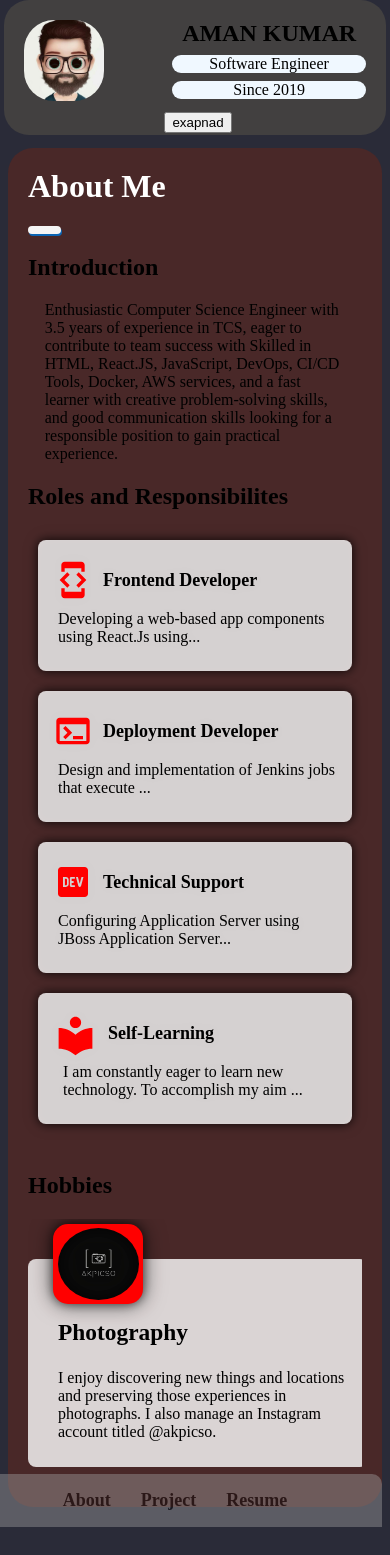
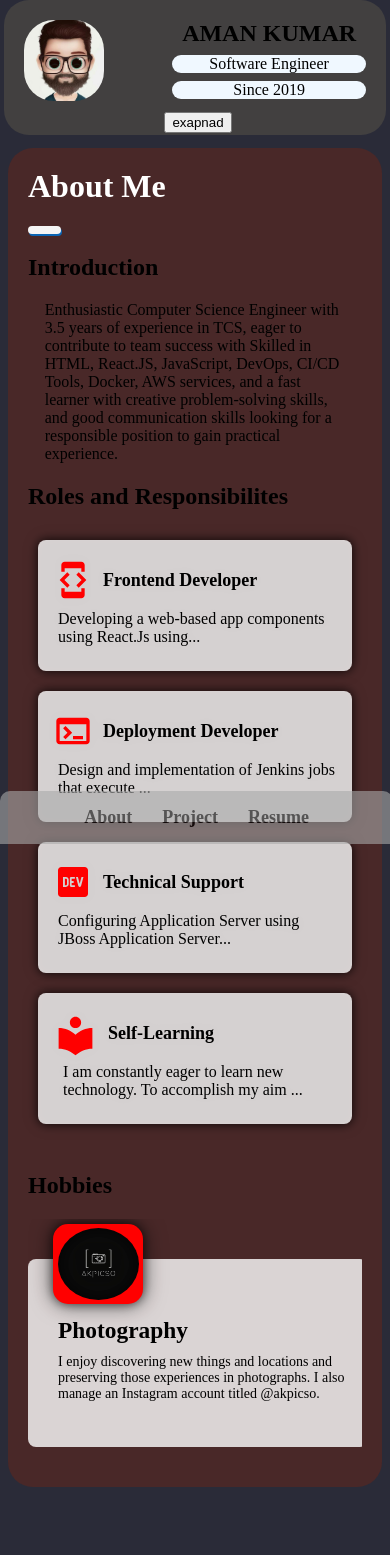
Before and after one commit to AmanKrs/MyPortfolio, a React (Create React App) app: page / in a window 390 px wide. Before the commit the page ends 1527 px from the top, so only its background shows below. Built offline with nearby package versions, Linux system fonts and the light colour scheme.

Commit message:
making responsive v1.3

```diff
--- a/src/App.css
+++ b/src/App.css
@@ -48,7 +48,7 @@
   }
 }
 
-@media only screen and (max-width: 768px) {
+@media only screen and (min-width: 480px) and (max-width: 640px) {
   .sidenav-container {
     display: block;
     position: absolute;
@@ -63,11 +63,11 @@
     box-sizing: border-box;
     top: 140px;
     padding: 35px;
-    margin-bottom: 20px;
+    margin-bottom: 195px;
   }
 }
 
-@media only screen and (max-width: 480px) {
+@media only screen and (min-width: 360px) and (max-width: 480px) {
   .sidenav-container {
     display: block;
     position: absolute;
@@ -76,15 +76,16 @@
     height: auto;
     z-index: 12;
   }
-
   .outlet-container {
     width: 100%;
     position: relative;
     box-sizing: border-box;
     padding: 20px;
     top: 140px;
+    margin-bottom: 200px;
   }
 }
+
 @media only screen and (min-width: 240px) and (max-width: 360px) {
   .sidenav-container {
     display: block;
@@ -101,5 +102,7 @@
     box-sizing: border-box;
     padding: 20px;
     top: 160px;
+    bottom: 20px;
+    margin-bottom: 210px;
   }
 }
--- a/src/Components/Navigation/Navigation.js
+++ b/src/Components/Navigation/Navigation.js
@@ -1,6 +1,6 @@
 import React from "react";
 import { Link } from "react-router-dom";
-import "./nav.css"
+import "./nav.css";
 
 export default function Navigation({ Children }) {
   return (
@@ -18,7 +18,9 @@ export default function Navigation({ Children }) {
           </Link>
         </ul>
       </nav>
-      <Children />
+      <div>
+        <Children />
+      </div>
     </div>
   );
 }
--- a/src/Components/Navigation/nav.css
+++ b/src/Components/Navigation/nav.css
@@ -30,15 +30,34 @@
   text-decoration: none;
 }
 
-@media only screen and (max-width: 640px) {
+@media only screen and (min-width: 480px) and (max-width: 640px) {
   .nav-bar {
-    width: 100%;
+    width: 93%;
     border-radius: 10px 10px 0 0;
     background-color: darkgrey;
-    opacity: 0.4;
-    position: absolute;
+    opacity: 1;
+    position: fixed;
+    left: 0;
+    right: auto;
     top: auto;
-    bottom: -20px;
-    z-index: 1;
+    height: max-content;
+    bottom: 0;
+    z-index: 12;
   }
 }
+
+@media only screen and (max-width: 480px) {
+  .nav-bar {
+    width: 90.6%;
+    border-radius: 10px 10px 0 0;
+    background-color: darkgrey;
+    opacity: 0.6;
+    position: fixed;
+    left: 0;
+    right: auto;
+    top: auto;
+    height: max-content;
+    bottom: 0;
+    z-index: 12;
+  }
+}
--- a/src/Components/Sideview/Sideview.js
+++ b/src/Components/Sideview/Sideview.js
@@ -78,7 +78,7 @@ export default function Sideview() {
           <ExpCount />
         </div>
         <a href="../resume/AmanKumar.pdf" target="_blank">
-          <button class="downloadCV" id="res">
+          <button className="downloadCV" id="res">
             Download CV
 
           </button>
--- a/src/Pages/About/about.css
+++ b/src/Pages/About/about.css
@@ -212,14 +212,18 @@
 
   .hobbie-details{
     width: 300px;
-    height: max-content;
+    height: 120px;
   }
   .hobbie-details h3 {
 
-    margin-top: 50px;
-    margin-left: 10px;
+    margin: 48px 0px 10px 10px;
   }
-
+  .hobbie-details p{
+  margin-left: 10px;
+  font-size: 14px;
+  font-weight: 500;
+  width: 100%;
+  }
 
 }
 @media only screen and (max-width: 768px) {
--- a/src/Pages/Project/Project.js
+++ b/src/Pages/Project/Project.js
@@ -1,6 +1,7 @@
 import React, { useState } from "react";
 import VisibilityIcon from "@mui/icons-material/Visibility";
 import GitHubIcon from "@mui/icons-material/GitHub";
+import { useNavigate } from "react-router-dom";
 import "./project.css";
 
 import projectDetails from "../../data/projectData";
@@ -10,9 +11,11 @@ export default function Project() {
 
   const items = ["All", "Basic", "Web App", "React", "MERN"];
 
+  const navigate = useNavigate();
   const handleProject = (elem) => {
     setActiveItem(elem);
   };
+
   return (
     <div>
       <header className="header">
@@ -47,16 +50,24 @@ export default function Project() {
               <>
                 <div className="card" key={key}>
                   <div className="card-view">
-                    <img src={elem.image} class="card-img" alt="ProjectImage" />
+                    <img
+                      src={elem.image}
+                      className="card-img"
+                      alt="ProjectImage"
+                    />
                     <div className="displayProj">
+                      <a href={elem.siteurl} target="_blank">
                         <VisibilityIcon
                           style={{ fontSize: "40px" }}
                           className="eye"
                         />
+                      </a>
+                      <a href={elem.giturl} target="_blank">
                         <GitHubIcon
                           style={{ fontSize: "40px" }}
                           className="axy"
                         />
+                      </a>
                     </div>
                   </div>
                   <div className="crd-p-typ">
@@ -67,7 +78,6 @@ export default function Project() {
                     <p>{elem.description}</p>
                     <div className="card-more">
                       <span>Learn More </span>
-
                     </div>
                   </div>
                 </div>
@@ -80,14 +90,18 @@ export default function Project() {
                   <div className="card-view">
                     <img src={elem.image} className="card-img" />
                     <div className="displayProj">
+                      <a href={elem.siteurl} target="_blank">
                         <VisibilityIcon
                           style={{ fontSize: "40px" }}
                           className="eye"
                         />
+                      </a>
+                      <a href={elem.giturl} target="_blank">
                         <GitHubIcon
                           style={{ fontSize: "40px" }}
                           className="axy"
                         />
+                      </a>
                     </div>
                   </div>
                   <div className="crd-p-typ">
--- a/src/data/projectData.js
+++ b/src/data/projectData.js
@@ -1,10 +1,12 @@
 import img from "../assets/img.webp";
-
+import check from "../assets/projectImg/weatherApp.png";
 const projectDetails = [
   {
     title: "TODO-List",
     type: "React",
-    image: img,
+    image: check,
+    siteurl: "https://weatherappv1.000webhostapp.com/",
+    giturl: "https://github.com/AmanKrs/Weather_App",
     description:
       "Create Your TODO for organised your work. Create Your TODO for organised your work Create Your TODO for organised your work",
   },
@@ -12,6 +14,8 @@ const projectDetails = [
     title: "TODO-List",
     type: "React",
     image: img,
+    siteurl: "https://weatherappv1.000webhostapp.com/",
+    giturl: "https://github.com/AmanKrs/Weather_App",
     description:
       "Create Your TODO for organised your work. Create Your TODO for organised your work Create Your TODO for organised your work",
   },
@@ -19,6 +23,8 @@ const projectDetails = [
     title: "TODO-List",
     type: "React",
     image: img,
+    siteurl: "https://weatherappv1.000webhostapp.com/",
+    giturl: "https://github.com/AmanKrs/Weather_App",
     description:
       "Create Your TODO for organised your work. Create Your TODO for organised your work Create Your TODO for organised your work",
   },
@@ -26,9 +32,11 @@ const projectDetails = [
     title: "Weather App",
     type: "Basic",
     image: img,
+    siteurl: "https://weatherappv1.000webhostapp.com/",
+    giturl: "https://github.com/AmanKrs/Weather_App",
     description:
       "CrCheck Weather Create Your TODO for organised your work Create Your TODO for organised your work",
   },
 ];
 
-export default projectDetails
+export default projectDetails;
```
Also changed, not shown: src/assets/projectImg/weatherApp.png (added). Lines whose indentation alone changed are shown as unchanged.
